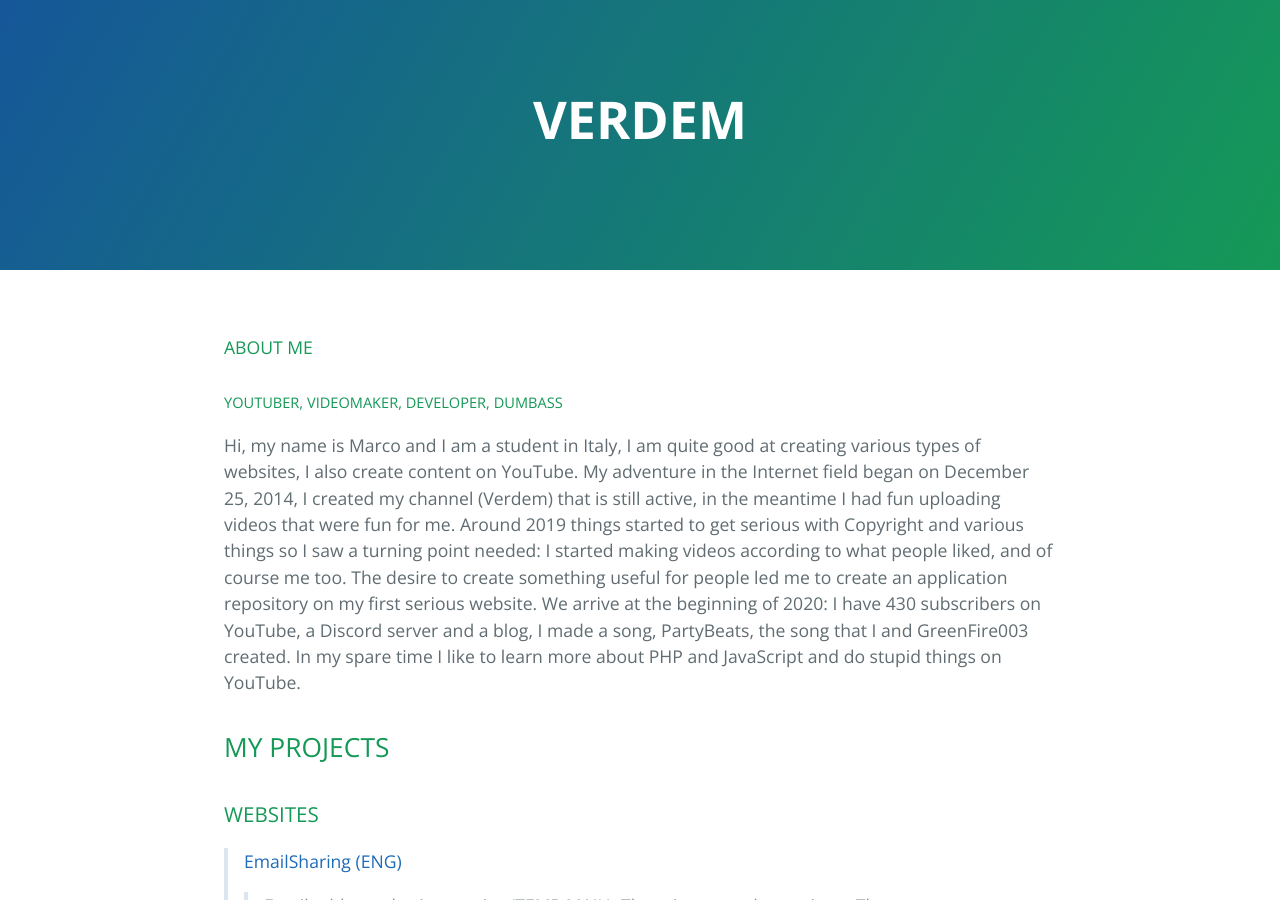
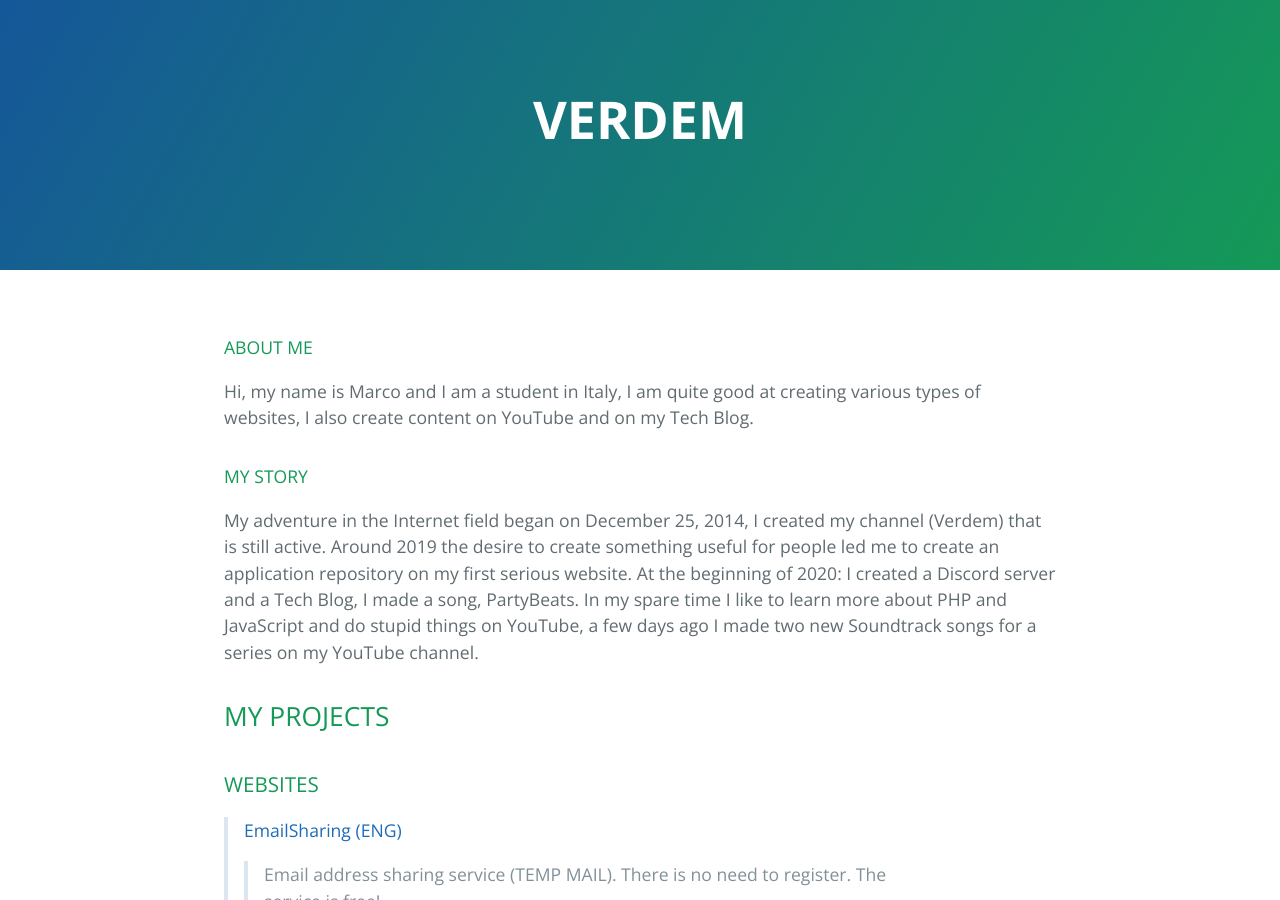
Before and after one commit to Verdem-crypto/verdem-crypto.github.io, a Jekyll site: the page built from index.md, in a window 1280 px wide and 900 px high. Built offline with Jekyll 4.4.1, drawn with Linux system fonts in a browser that asks for light colours; our own code applies the rules of GitHub Pages for plain Markdown files; a script that is not in the unit is left out; the repository's description, which GitHub fills in, is left out.

Commit message:
Update index.md

```diff
--- a/index.md
+++ b/index.md
@@ -4,9 +4,10 @@ document.addEventListener("DOMContentLoaded",function(){setTimeout(function(){do
 </script>
 
 #### ABOUT ME
-##### YOUTUBER, VIDEOMAKER, DEVELOPER, DUMBASS
-Hi, my name is Marco and I am a student in Italy, I am quite good at creating various types of websites, I also create content on YouTube.
-My adventure in the Internet field began on December 25, 2014, I created my channel (Verdem) that is still active, in the meantime I had fun uploading videos that were fun for me. Around 2019 things started to get serious with Copyright and various things so I saw a turning point needed: I started making videos according to what people liked, and of course me too. The desire to create something useful for people led me to create an application repository on my first serious website. We arrive at the beginning of 2020: I have 430 subscribers on YouTube, a Discord server and a blog, I made a song, PartyBeats, the song that I and GreenFire003 created. In my spare time I like to learn more about PHP and JavaScript and do stupid things on YouTube.
+Hi, my name is Marco and I am a student in Italy, I am quite good at creating various types of websites, I also create content on YouTube and on my Tech Blog.
+
+#### MY STORY
+My adventure in the Internet field began on December 25, 2014, I created my channel (Verdem) that is still active. Around 2019 the desire to create something useful for people led me to create an application repository on my first serious website. At the beginning of 2020: I created a Discord server and a Tech Blog, I made a song, PartyBeats. In my spare time I like to learn more about PHP and JavaScript and do stupid things on YouTube, a few days ago I made two new Soundtrack songs for a series on my YouTube channel.
 
 ## MY PROJECTS
 
```
